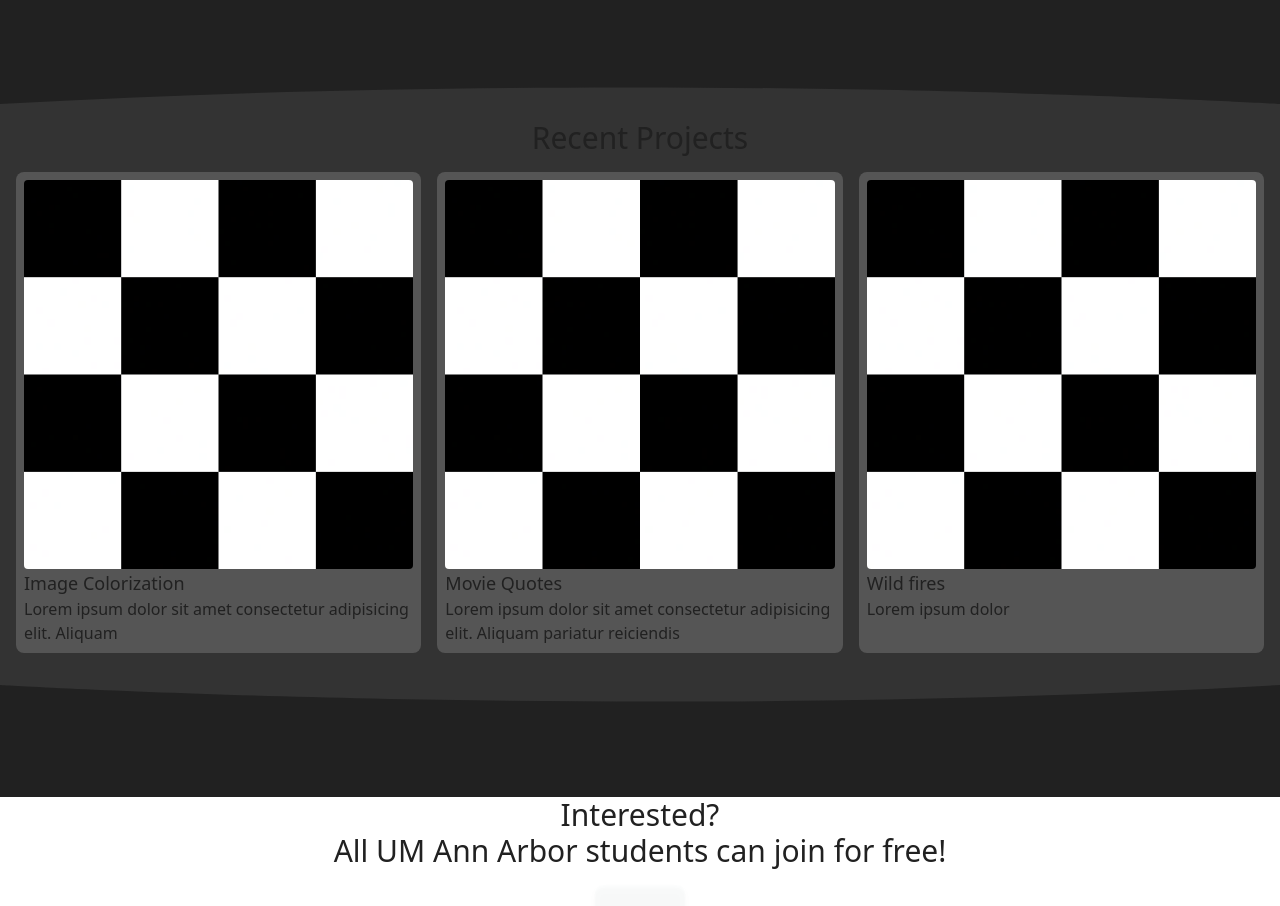
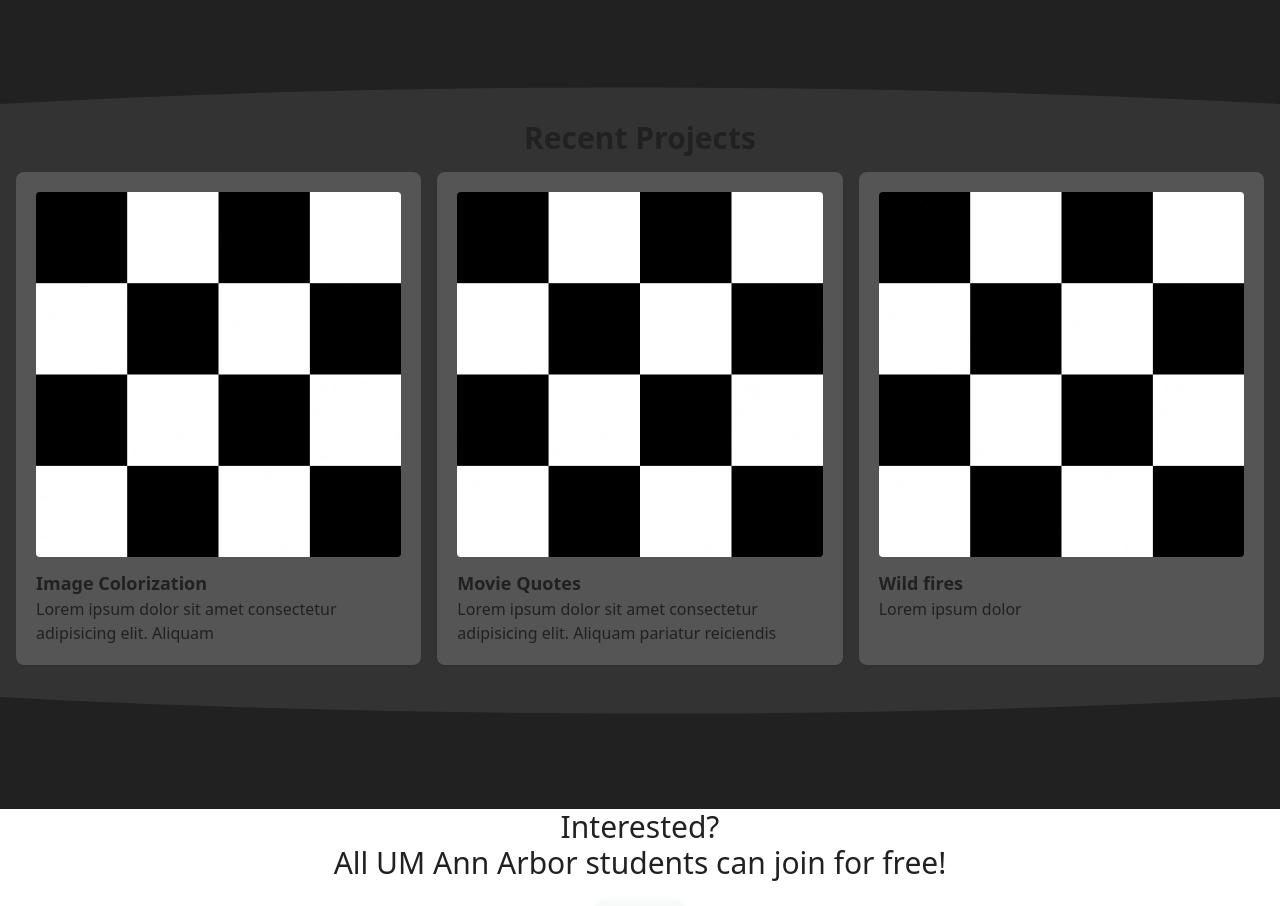
Before and after one commit to MichiganDataScienceTeam/official-website, a Next.js app: page / in a window 1280 px wide. Shown: the part 800-1706 px from the top of the page. Built offline with nearby package versions, Linux system fonts and the light colour scheme.

Commit message:
Cleaned up styling on project card components

```diff
--- a/pages/index.jsx
+++ b/pages/index.jsx
@@ -7,9 +7,7 @@ import Button from "@/components/button";
 
 import fs from "fs";
 import path from "path";
-// import Markdown from 'markdown-to-jsx';
 import Image from "next/image";
-import fontbook from "@/shared/fonts";
 import SponsorSection from "@/components/sponsorSection";
 import { useRouter } from "next/router";
 
@@ -70,7 +68,7 @@ export default function Home({ sponsors, projects }) {
       <div className="bg-grey">
         <Wave180 className="rotate-180"></Wave180>
         <div className="container mx-auto py-4">
-          <h2 className="text-3xl text-center bold">Recent Projects</h2>
+          <h2 className="text-3xl text-center font-bold">Recent Projects</h2>
           <div className="flex gap-4 flex-col sm:flex-row p-4">
             {projects.map((project, index) => (
               <ProjectCard key={index} basePath={basePath} json={project} />
@@ -106,10 +104,10 @@ function ProjectCard({ json, basePath }) {
   return (
     <Link
       href={json.link}
-      className="bg-grey-light p-2 rounded-lg w-full hover:-translate-y-1"
+      className="bg-grey-light p-5 rounded-lg drop-shadow-sm w-full transition hover:-translate-y-1"
     >
       <Image
-        className="w-full rounded"
+        className="w-full rounded mb-3"
         width="500"
         height="500"
         src={
@@ -119,8 +117,8 @@ function ProjectCard({ json, basePath }) {
         }
         alt={json.image.split(".")[0].split("_").join(" ")}
       />
-      <h3 className="text-lg ">{json.name}</h3>
-      <p>{json.description}</p>
+      <h3 className="text-lg font-bold">{json.name}</h3>
+      <p className="line-clamp-2">{json.description}</p>
     </Link>
   );
 }
```
